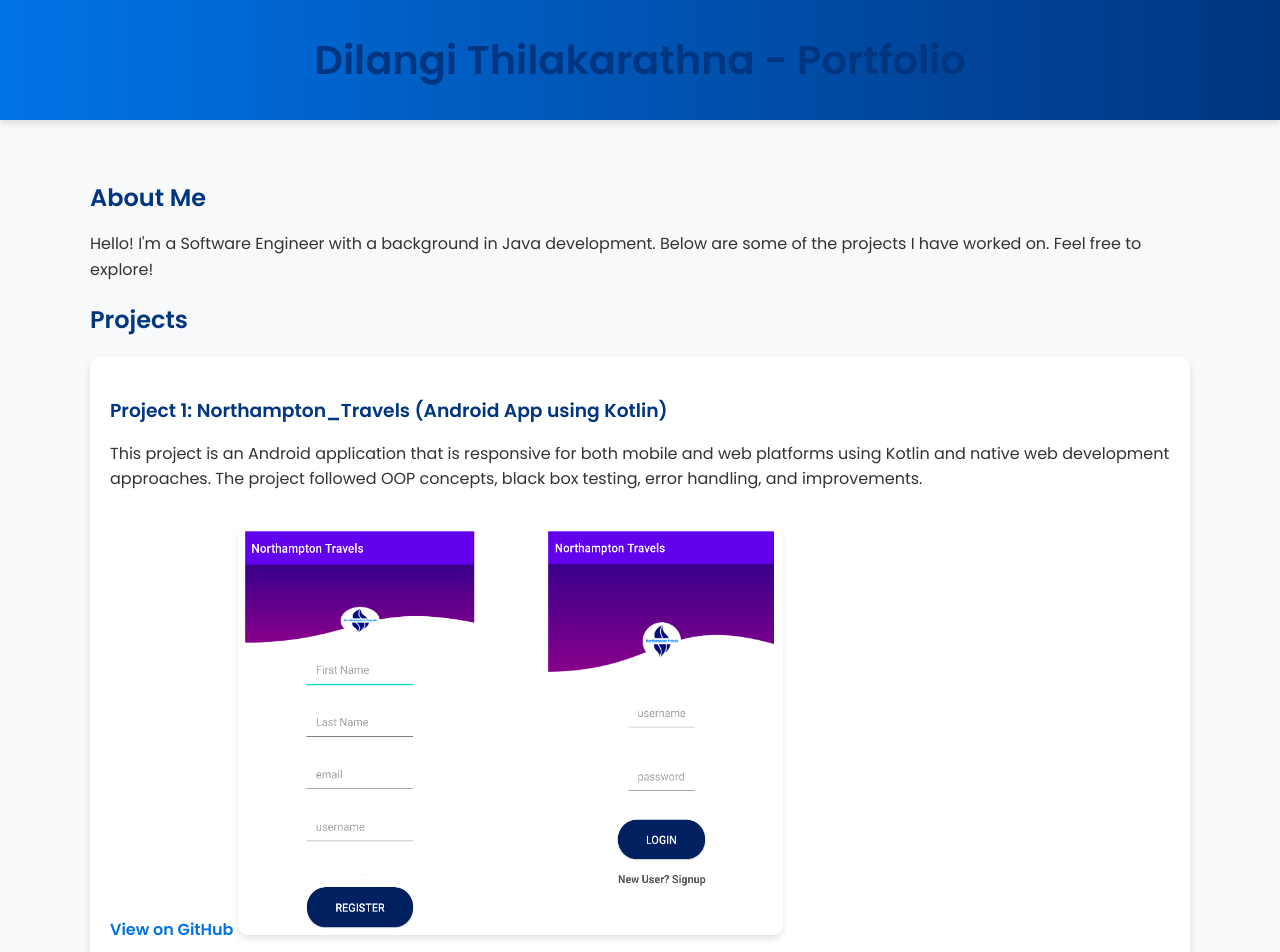
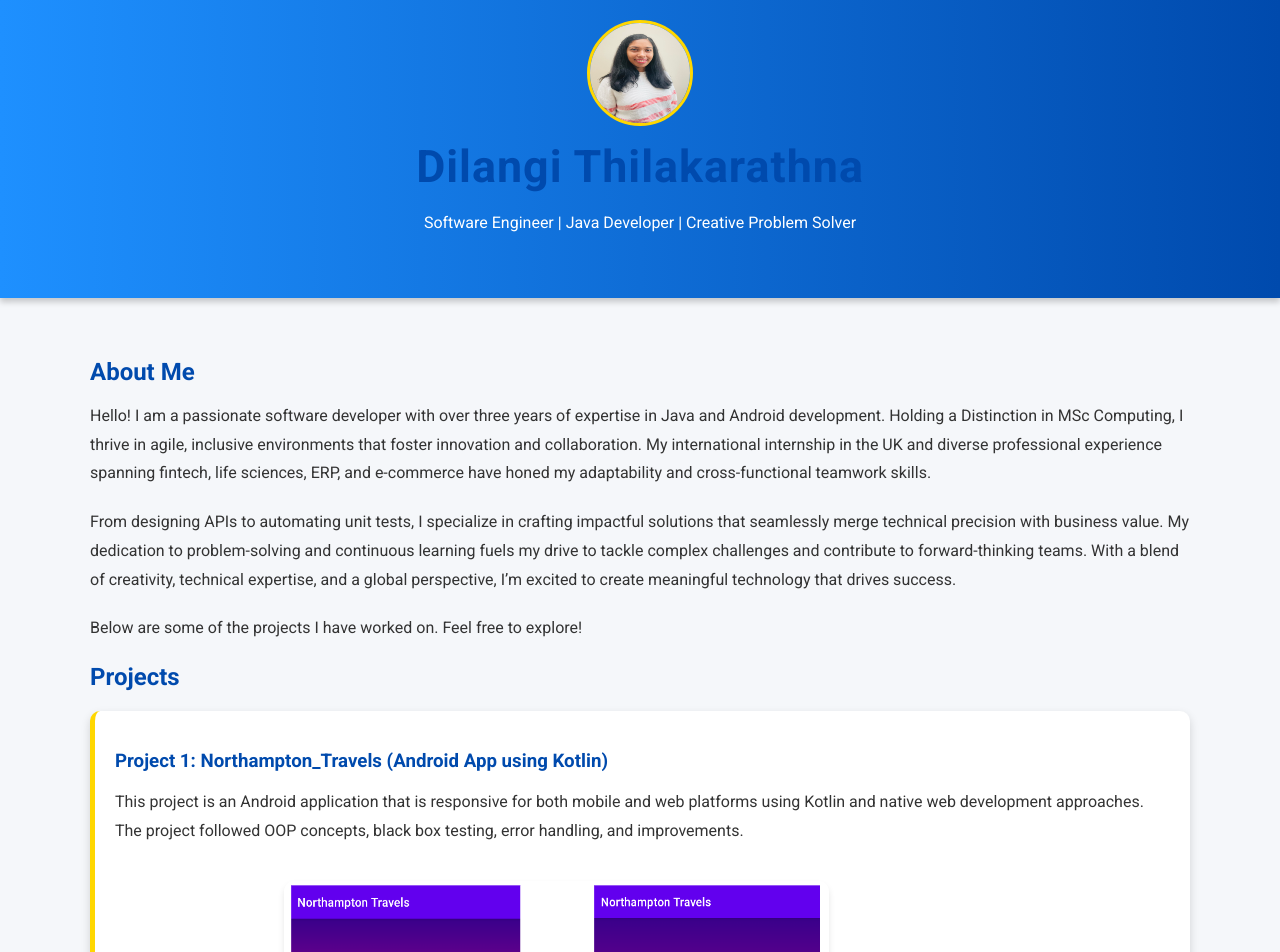
Before and after one commit to Dilangi/Dilangi.github.io, a plain HTML site: page index.html in a window 1280 px wide. Shown: the top 952 px of the page. Drawn offline with Linux system fonts and the light colour scheme.

Commit message:
Update styling and intro in index.html

```diff
--- a/index.html
+++ b/index.html
@@ -4,29 +4,49 @@
     <meta charset="UTF-8">
     <meta name="viewport" content="width=device-width, initial-scale=1.0">
     <title>Dilangi Thilakarathna - Portfolio</title>
-    <link href="https://fonts.googleapis.com/css2?family=Poppins:wght@300;400;600&display=swap" rel="stylesheet">
+    <link href="https://fonts.googleapis.com/css2?family=Roboto:wght@300;400;500;700&display=swap" rel="stylesheet">
     <style>
         /* General Styling */
         body {
-            font-family: 'Poppins', sans-serif;
+            font-family: 'Roboto', sans-serif;
             margin: 0;
             padding: 0;
-            background-color: #f8f9fa;
-            color: #333;
+            background-color: #f5f7fa; /* Light gray background */
+            color: #333; /* Dark gray text */
         }
 
         /* Header */
         header {
-            background: linear-gradient(90deg, #0073e6, #003580);
+            background: linear-gradient(90deg, #1E90FF, #004AAD); /* Rich blue gradient */
             color: white;
             text-align: center;
-            padding: 30px 0;
-            box-shadow: 0px 4px 6px rgba(0, 0, 0, 0.1);
+            padding: 40px 0;
+            position: relative;
+            box-shadow: 0px 4px 6px rgba(0, 0, 0, 0.2);
+        }
+
+        header img {
+            width: 100px;
+            height: 100px;
+            border-radius: 50%;
+            border: 3px solid #FFD700; /* Gold border */
+            position: absolute;
+            top: 20px;
+            left: 50%;
+            transform: translateX(-50%);
+            animation: fadeIn 2s ease-in-out; /* Logo animation */
         }
 
         header h1 {
-            margin: 0;
-            font-size: 2.5em;
+            margin: 100px 0 10px; /* Adjust margin to fit logo */
+            font-size: 2.8em;
+            font-weight: 700;
+            letter-spacing: 1px;
+            animation: slideInFromBottom 1.5s ease-in-out; /* Slide-in text animation */
+        }
+
+        header p {
+            animation: fadeIn 2.5s ease-in-out;
         }
 
         /* Section */
@@ -37,28 +57,30 @@
         }
 
         h1, h2, h3 {
-            color: #003580;
+            color: #004AAD; /* Primary dark blue */
             margin-bottom: 15px;
         }
 
         p {
-            line-height: 1.6;
+            line-height: 1.8;
             margin-bottom: 20px;
         }
 
-        /* Projects */
+        /* Project Cards */
         .project {
             background: white;
             margin: 20px 0;
             padding: 20px;
             border-radius: 10px;
-            box-shadow: 0 4px 8px rgba(0, 0, 0, 0.1);
+            box-shadow: 0 4px 10px rgba(0, 0, 0, 0.15);
             transition: transform 0.3s, box-shadow 0.3s;
+            border-left: 5px solid #FFD700; /* Gold accent border */
+            animation: fadeInUp 1.5s ease-in-out; /* Animation for projects */
         }
 
         .project:hover {
             transform: translateY(-5px);
-            box-shadow: 0 8px 15px rgba(0, 0, 0, 0.15);
+            box-shadow: 0 8px 15px rgba(0, 0, 0, 0.2);
         }
 
         .project img {
@@ -70,12 +92,13 @@
         }
 
         .project a {
-            color: #0073e6;
-            font-weight: 600;
+            color: #1E90FF; /* Bright blue links */
+            font-weight: 500;
             text-decoration: none;
         }
 
         .project a:hover {
+            color: #004AAD; /* Darker blue on hover */
             text-decoration: underline;
         }
 
@@ -83,18 +106,35 @@
         footer {
             text-align: center;
             padding: 20px;
-            background: #003580;
+            background: #004AAD;
             color: white;
         }
 
         footer a {
-            color: #ffcc00;
+            color: #FFD700; /* Gold for footer links */
             text-decoration: none;
             font-weight: 600;
         }
 
         footer a:hover {
             text-decoration: underline;
+        }
+
+        /* Buttons (Optional) */
+        .btn {
+            display: inline-block;
+            padding: 10px 20px;
+            background: #1E90FF;
+            color: white;
+            text-transform: uppercase;
+            font-weight: 600;
+            border-radius: 5px;
+            text-decoration: none;
+            transition: background 0.3s;
+        }
+
+        .btn:hover {
+            background: #004AAD;
         }
 
         /* Responsive Design */
@@ -107,44 +147,87 @@
                 padding: 15px;
             }
         }
+
+        /* Animations */
+        @keyframes fadeIn {
+            0% {
+                opacity: 0;
+            }
+            100% {
+                opacity: 1;
+            }
+        }
+
+        @keyframes fadeInUp {
+            0% {
+                opacity: 0;
+                transform: translateY(20px);
+            }
+            100% {
+                opacity: 1;
+                transform: translateY(0);
+            }
+        }
+
+        @keyframes slideInFromBottom {
+            0% {
+                opacity: 0;
+                transform: translateY(50px);
+            }
+            100% {
+                opacity: 1;
+                transform: translateY(0);
+            }
+        }
     </style>
 </head>
 <body>
 
 <header>
-    <h1>Dilangi Thilakarathna - Portfolio</h1>
+    <img src="./img/Dilangi.jpeg" alt="Photo ID">
+    <h1>Dilangi Thilakarathna</h1>
+    <p>Software Engineer | Java Developer | Creative Problem Solver</p>
 </header>
 
 <section>
     <h1>About Me</h1>
-    <p>Hello! I'm a Software Engineer with a background in Java development. Below are some of the projects I have worked on. Feel free to explore!</p>
+    <p>Hello! I am a passionate software developer with over three years of expertise in Java and Android development.
+        Holding a Distinction in MSc Computing, I thrive in agile, inclusive environments that foster innovation and collaboration.
+        My international internship in the UK and diverse professional experience spanning fintech, life sciences, ERP, and e-commerce
+        have honed my adaptability and cross-functional teamwork skills.</p>
+
+        <p>From designing APIs to automating unit tests, I specialize in crafting impactful solutions that seamlessly merge technical precision with business value.
+        My dedication to problem-solving and continuous learning fuels my drive to tackle complex challenges and contribute to forward-thinking teams.
+        With a blend of creativity, technical expertise, and a global perspective, I’m excited to create meaningful technology that drives success.</p>
+
+        <p>Below are some of the projects I have worked on. Feel free to explore!</p>
 
     <h2>Projects</h2>
     <div class="project">
         <h3>Project 1: Northampton_Travels (Android App using Kotlin)</h3>
         <p>This project is an Android application that is responsive for both mobile and web platforms using Kotlin and native web development approaches. The project followed OOP concepts, black box testing, error handling, and improvements.</p>
-        <a href="https://github.com/Dilangi/Northampton_Travels">View on GitHub</a>
+        <a href="https://github.com/Dilangi/Northampton_Travels" class="btn">View on GitHub</a>
         <img src="./img/p1s1.png" alt="Northampton Travels Android App Screenshot">
     </div>
 
     <div class="project">
         <h3>Project 2: Northampton_Travels (Responsive Web App using HTML, JS, CSS, and PHP)</h3>
         <p>This project is the web application counterpart to Project 1. The application was developed with similar interfaces and features for a consistent user experience.</p>
-        <a href="https://github.com/Dilangi/northampton_travels-web_config">View on GitHub</a>
+        <a href="https://github.com/Dilangi/northampton_travels-web_config" class="btn">View on GitHub</a>
         <img src="./img/p2s1.png" alt="Northampton Travels Web App Screenshot">
     </div>
 
     <div class="project">
         <h3>Project 3: Property Rental Agency Management Application (Standalone Application using JavaFX)</h3>
         <p>This application is designed for rental agents to manage the rental process. The system was developed using the agile approach and adheres to the MVC architecture for better readability.</p>
-        <a href="https://github.com/Dilangi/PropertyRental">View on GitHub</a>
+        <a href="https://github.com/Dilangi/PropertyRental" class="btn">View on GitHub</a>
         <img src="./img/p3s1.png" alt="Property Rental Agency Management Application Screenshot">
     </div>
 
     <div class="project">
         <h3>Project 4: TicketME (Mobile App using Ionic, AngularJS, Firebase, HTML, CSS, JS)</h3>
         <p>TicketME is a mobile app designed to facilitate the purchase of travel passes through QR codes, eliminating the need to visit a railway station to buy a ticket.</p>
-        <a href="https://github.com/Dilangi/TicketMe">View on GitHub</a>
+        <a href="https://github.com/Dilangi/TicketMe" class="btn">View on GitHub</a>
     </div>
 </section>
 
```
